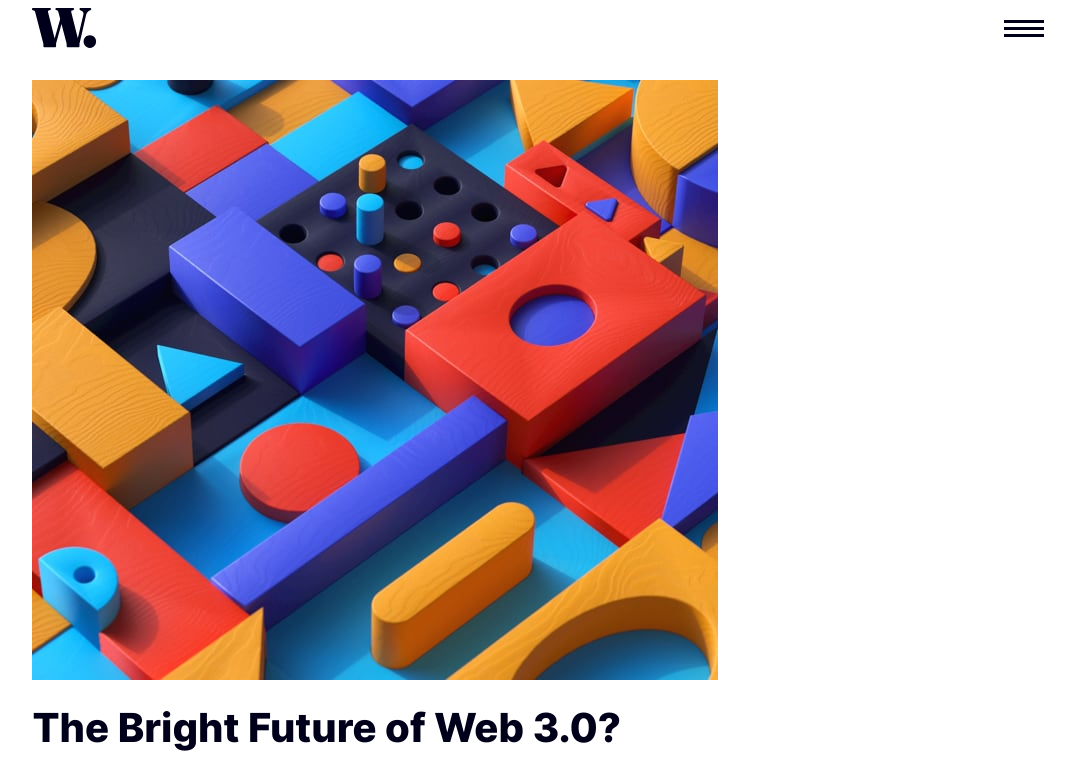
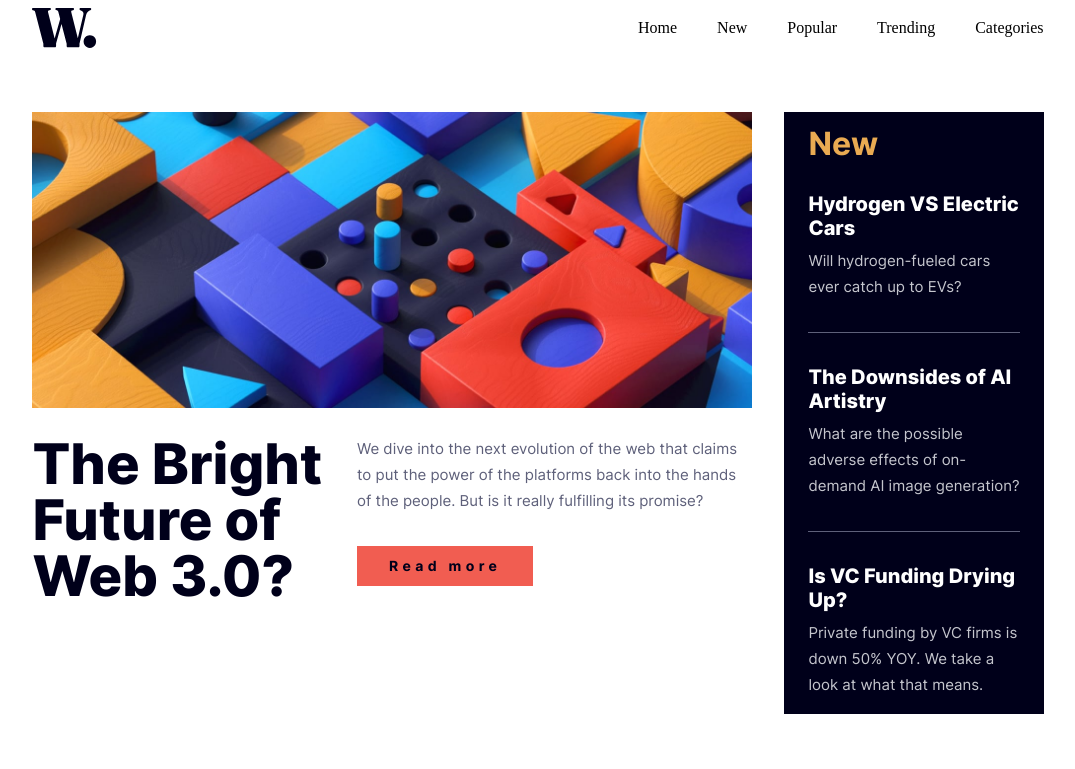
Before and after one commit to vibesprint/news-homepage, a website: page index.html in a window 1280 px wide. Shown: the top 769 px of the page, without its empty margins (102-1177 px from the left). Drawn offline with nearby package versions, Linux system fonts and the light colour scheme; files that its build step writes are made by us from their sources.

Commit message:
added breakpoint for desktop for hero region

```diff
--- a/index.html
+++ b/index.html
@@ -33,16 +33,30 @@
     </div>
     </div>
 
+    <div id="links-menu" >
+        <div class="nav-links-component" >
+        <a >Home</a>
+        <a >New</a>
+        <a >Popular</a>
+        <a >Trending</a>
+        <a >Categories</a>
+    </div>
+        </div>
+
     </nav>
 </header>
 
+<div id="hero-region" >
     <article id="hero-section" >
         <picture >
+            <source srcset="./assets/images/image-web-3-desktop.jpg" media="(min-width: 1200px)" />
             <img src="./assets/images/image-web-3-mobile.jpg" />
         </picture>
 
+    <div class="hero-body" >
         <h1 class="heading" >The Bright Future of Web 3.0?</h1>
 
+        <div class="hero-text" >
         <p class="body" >
   We dive into the next evolution of the web that claims to put the power of the platforms back into the hands of the people.
   But is it really fulfilling its promise?
@@ -51,6 +65,8 @@
         <button class="button-component" >
   Read more
         </button>
+        </div>
+    </div>
     </article >
 
     <article id="article-card" class="article-card-component" >
@@ -73,6 +89,7 @@
     </div>
 </section>
     </article >
+</div>
 
     <article id="article-list" >
 <section class="article-component" >
--- a/sass/styles.scss
+++ b/sass/styles.scss
@@ -124,3 +124,55 @@ main {
     }
   }
 }
+
+#links-menu {
+  display: none;
+}
+
+@media (min-width: 1200px) {
+  #links-menu {
+    display: block;
+  }
+
+  #navigation-menu, #hamburger-menu {
+    display: none;
+  }
+
+  #hero-region {
+    display: flex;
+    gap: var(--sp-400);
+    margin-top: var(--sp-800);
+
+    #hero-section {
+      display: flex;
+      flex-direction: column;
+      gap: var(--sp-300);
+      margin-top: 0;
+
+
+      .hero-body {
+        display: flex;
+        gap: var(--sp-400);
+
+        .heading {
+          @include fonts.text-preset-1;
+          color: colors.$navy-950;
+        }
+
+        .hero-text {
+          display: flex;
+          flex-direction: column;
+          gap: var(--sp-400);
+        }
+
+      }
+
+    }
+
+    #article-card {
+      margin-top: 0;
+    }
+
+  }
+
+}
```
